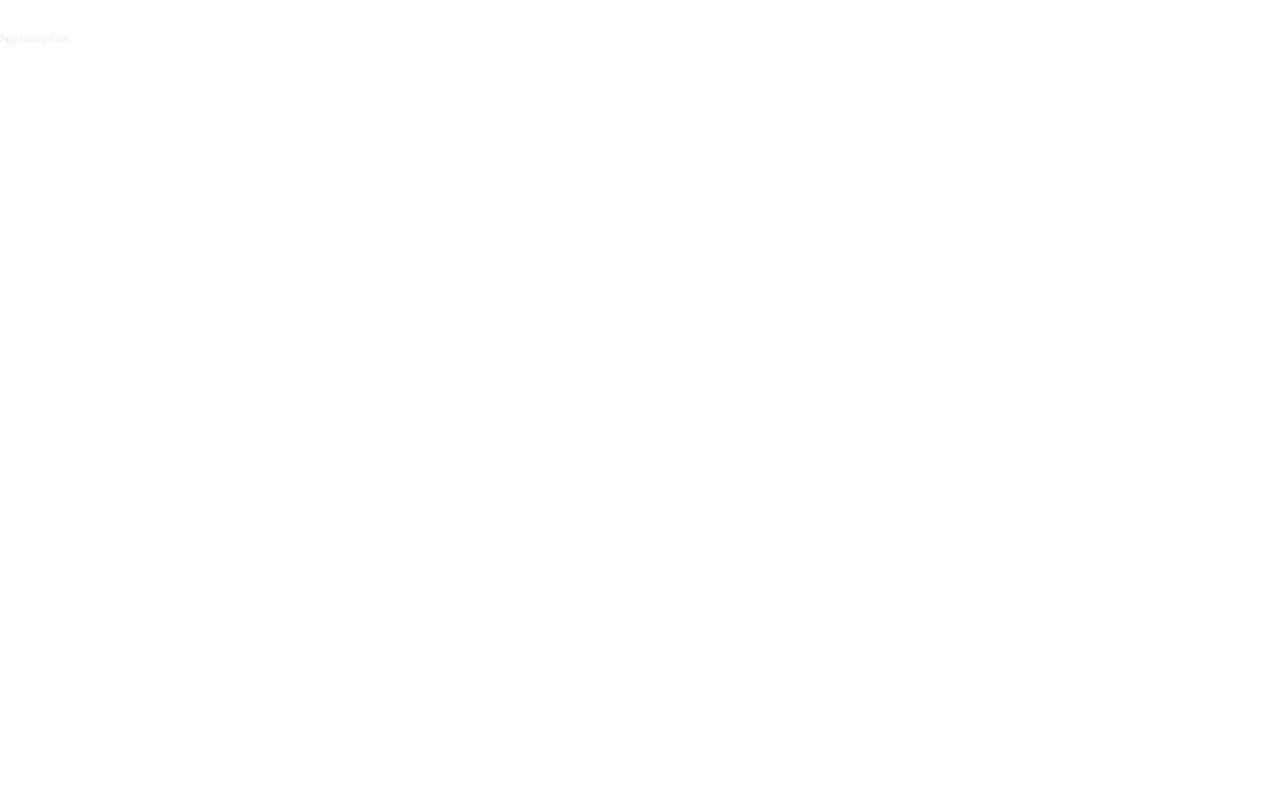
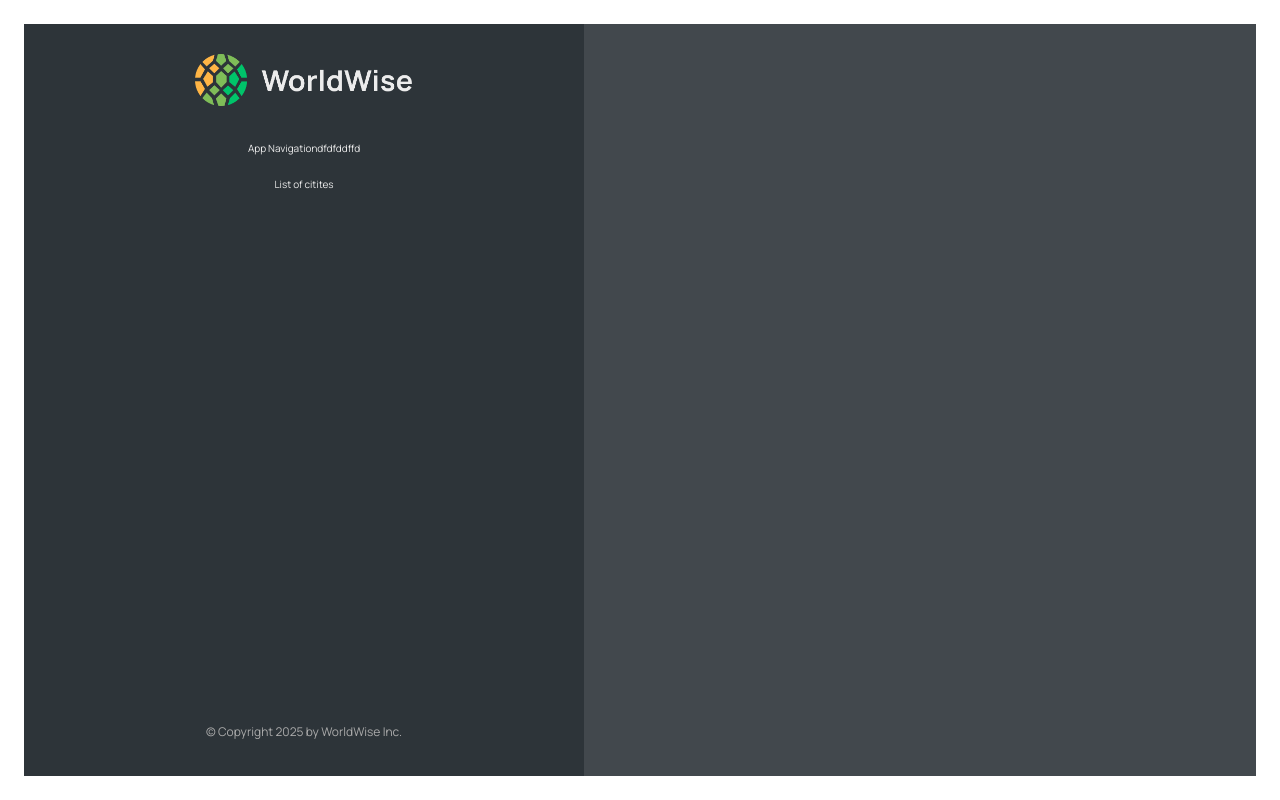
Before and after one commit to merk48/React-Projects--WorldWise, a React (Vite) app: page /app in a window 1280 px wide. Built offline with nearby package versions, Linux system fonts and the light colour scheme.

Commit message:
feat: added staic app layout page

```diff
--- a/src/components/AppNav.jsx
+++ b/src/components/AppNav.jsx
@@ -1,7 +1,7 @@
 import styles from "./styles/AppNav.module.css";
 
 function AppNav() {
-  return <nav className={styles.nav}>App Navigation</nav>;
+  return <nav className={styles.nav}>App Navigationdfdfddffd</nav>;
 }
 
 export default AppNav;
--- /dev/null
+++ b/src/components/AppSidebarFooter.jsx
@@ -0,0 +1,13 @@
+import styles from "./styles/Sidebar.module.css";
+
+function AppSidebarFooter() {
+  return (
+    <footer className={styles.footer}>
+      <p className={styles.copyright}>
+        &copy; Copyright {new Date().getFullYear()} by WorldWise Inc.
+      </p>
+    </footer>
+  );
+}
+
+export default AppSidebarFooter;
--- /dev/null
+++ b/src/components/Map.jsx
@@ -0,0 +1,7 @@
+import styles from "./styles/Map.module.css";
+
+function Map() {
+  return <div className={styles.mapContainer}></div>;
+}
+
+export default Map;
--- /dev/null
+++ b/src/components/Sidebar.jsx
@@ -0,0 +1,16 @@
+import AppNav from "./AppNav";
+import AppSidebarFooter from "./AppSidebarFooter";
+import Logo from "./Logo";
+import styles from "./styles/Sidebar.module.css";
+function Sidebar() {
+  return (
+    <div className={styles.sidebar}>
+      <Logo />
+      <AppNav />
+      <p>List of citites</p>
+      <AppSidebarFooter />
+    </div>
+  );
+}
+
+export default Sidebar;
--- a/src/pages/AppLayout.jsx
+++ b/src/pages/AppLayout.jsx
@@ -1,9 +1,11 @@
-import AppNav from "../components/AppNav";
-
+import Map from "../components/Map";
+import Sidebar from "../components/Sidebar";
+import styles from "./styles/AppLayout.module.css";
 function AppLayout() {
   return (
-    <div>
-      <AppNav />
+    <div className={styles.app}>
+      <Sidebar />
+      <Map />
     </div>
   );
 }
```
